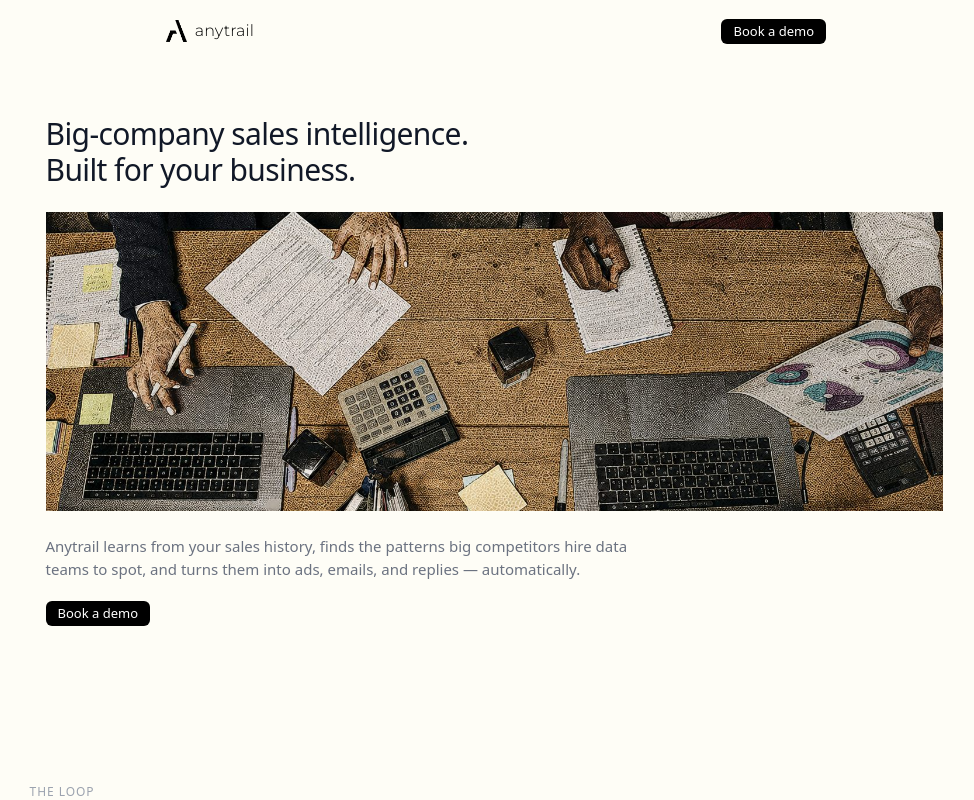
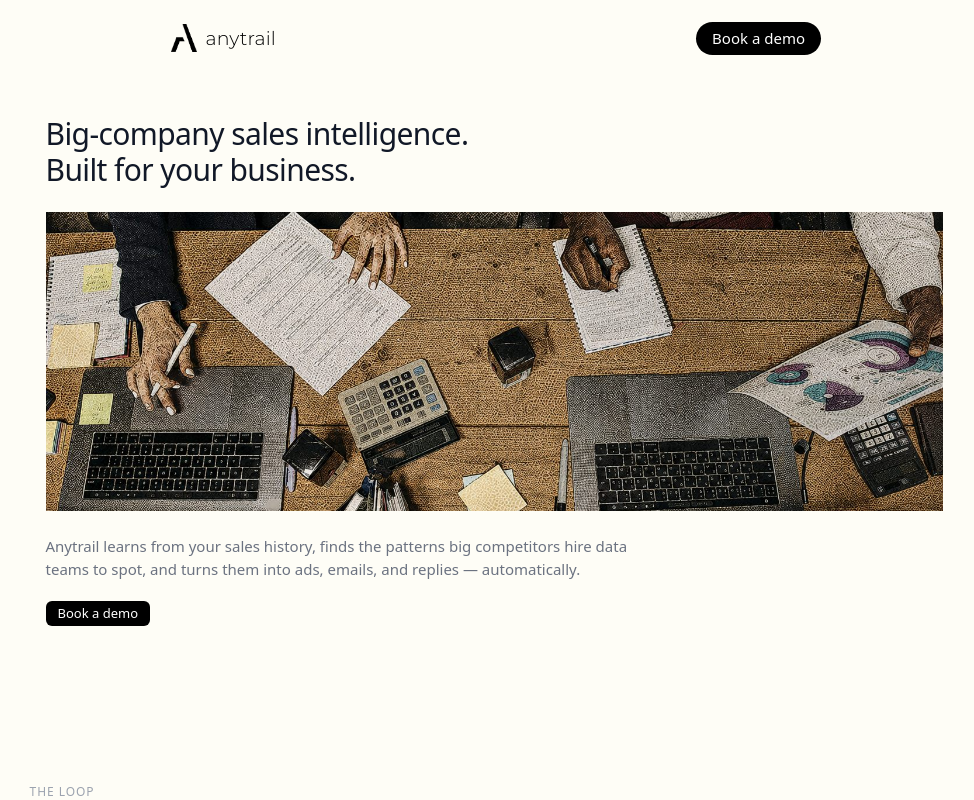
Before and after one commit to anytrail-ai/landing, a React (Vite) app: page / in a window 1280 px wide. Shown: the top 800 px of the page, without its empty margins (146-1120 px from the left). Built offline with nearby package versions, Linux system fonts and the light colour scheme; a web font is replaced by a local one.

Commit message:
Feat: Translucent Navbar

```diff
--- a/src/components/Navbar.css
+++ b/src/components/Navbar.css
@@ -15,9 +15,33 @@
   display: flex;
   align-items: center;
   gap: 12px;
-  height: 38px;
-  padding: 0 4px 0 8px;
+  height: 52px;
+  padding: 0 8px 0 12px;
   pointer-events: auto;
+  border-radius: 999px;
+  border: 1px solid transparent;
+  background-color: transparent;
+  box-shadow: none;
+  transition:
+    background-color 0.4s cubic-bezier(0.16, 1, 0.3, 1),
+    border-color 0.4s cubic-bezier(0.16, 1, 0.3, 1),
+    box-shadow 0.4s cubic-bezier(0.16, 1, 0.3, 1),
+    padding 0.4s cubic-bezier(0.16, 1, 0.3, 1),
+    backdrop-filter 0.4s cubic-bezier(0.16, 1, 0.3, 1);
+}
+
+/* Scrolled: translucent liquid-glass pill */
+.navbar--scrolled .navbar__inner {
+  padding: 0 10px 0 18px;
+  background-color: rgba(254, 253, 246, 0.7);
+  border-color: rgba(231, 226, 209, 0.85);
+  -webkit-backdrop-filter: blur(12px);
+  backdrop-filter: blur(12px);
+  box-shadow:
+    rgba(255, 255, 255, 0.12) 0 -0.66px 3.3px -0.17px,
+    rgba(255, 255, 255, 0.23) 0 -2.5px 12.6px -0.33px,
+    rgba(255, 255, 255, 0.72) 0 -11px 55px -0.5px,
+    rgba(17, 24, 39, 0.06) 0 2px 12px;
 }
 
 /* Logo */
@@ -38,14 +62,14 @@
 
 .navbar__logo-mark {
   display: block;
-  height: 22px;
+  height: 28px;
   width: auto;
 }
 
 .navbar__logo-text {
   font-family: 'Montserrat', var(--sans);
   font-weight: 300;
-  font-size: 16px;
+  font-size: 19px;
   letter-spacing: 0.01em;
   line-height: 1;
   color: var(--nav-text-hover);
@@ -53,13 +77,13 @@
 
 /* CTA button */
 .navbar__cta {
-  font-size: 13px;
+  font-size: 15px;
   line-height: 1;
   color: var(--btn-text);
   background-color: var(--btn-bg);
   text-decoration: none;
-  padding: 6px 12px;
-  border-radius: 6px;
+  padding: 9px 16px;
+  border-radius: 999px;
   transition: background-color 0.2s ease-out;
 }
 
--- a/src/components/Navbar.jsx
+++ b/src/components/Navbar.jsx
@@ -1,9 +1,19 @@
+import { useEffect, useState } from 'react'
 import './Navbar.css'
 import { DEMO_URL } from '../config'
 
 function Navbar() {
+  const [scrolled, setScrolled] = useState(false)
+
+  useEffect(() => {
+    const onScroll = () => setScrolled(window.scrollY > 50)
+    onScroll()
+    window.addEventListener('scroll', onScroll, { passive: true })
+    return () => window.removeEventListener('scroll', onScroll)
+  }, [])
+
   return (
-    <header className="navbar">
+    <header className={`navbar${scrolled ? ' navbar--scrolled' : ''}`}>
       <div className="navbar__inner">
         <a className="navbar__logo" href="/" aria-label="Anytrail home">
           <img
```
